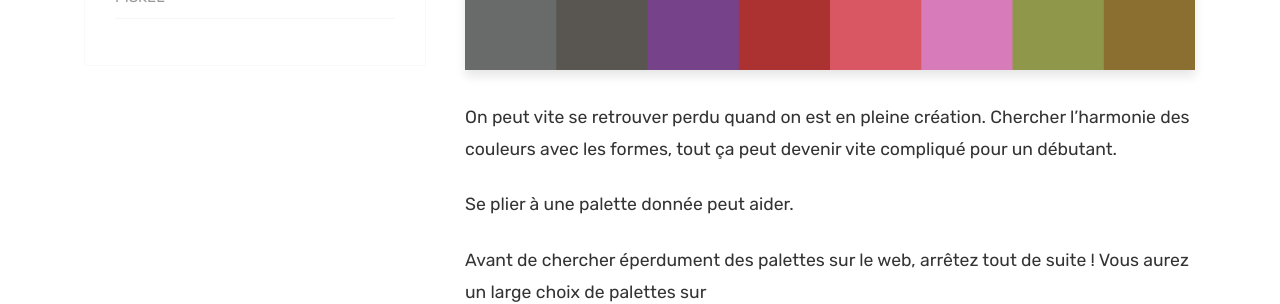
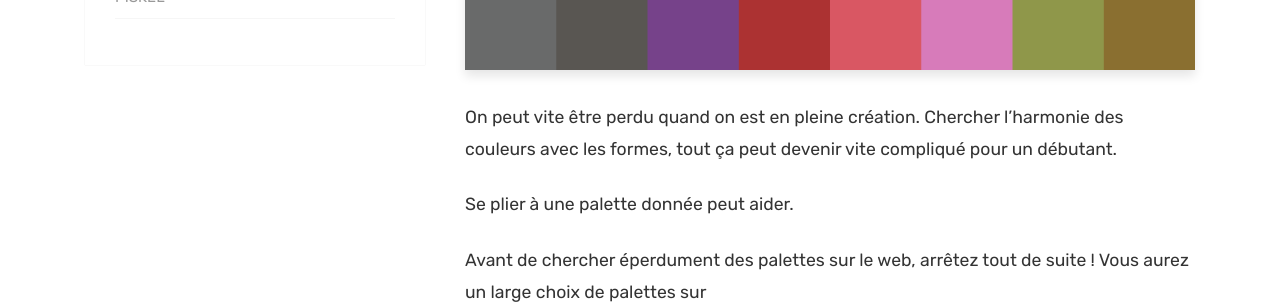
Before and after one commit to Maxibuino/PixBuino, a Jekyll site: the page built from _posts/2019-04-02-Les-palettes-de-couleurs.md, in a window 1280 px wide and 900 px high, scrolled down 483 px. Shown: the part 153-457 px from the top of the window. Built offline with Jekyll 4.4.1, drawn with Linux system fonts in a browser that asks for light colours; comment, search, counter and statistics services are not loaded; some of the changed lines change nothing that is shown.

Commit message:
_posts/2019-04-02-Les-palettes-de-couleurs.md updated from https://stackedit.io/

```diff
--- a/_posts/2019-04-02-Les-palettes-de-couleurs.md
+++ b/_posts/2019-04-02-Les-palettes-de-couleurs.md
@@ -5,7 +5,7 @@
 categories: [ Jekyll, lien]
 image: assets/images/20190402-palette.png
 ---
-On peut vite se retrouver perdu quand on est en pleine création. Chercher l'harmonie des couleurs avec les formes, tout ça peut devenir vite compliqué pour un débutant.
+On peut vite être perdu quand on est en pleine création. Chercher l'harmonie des couleurs avec les formes, tout ça peut devenir vite compliqué pour un débutant.
 
 Se plier à une palette donnée peut aider.
 
@@ -19,7 +19,7 @@
 Endesga 32
 
 <!--stackedit_data:
-eyJoaXN0b3J5IjpbLTE1MTg3ODY4MjUsLTg2NzU3MzM5NywxMT
-A2OTc5MDc5LDkwMzU1OTg2MiwtMzk0NDE0NjUyLDE5OTEwMDU1
-MTZdfQ==
+eyJoaXN0b3J5IjpbMTg4NjM5Njg4NiwtMTUxODc4NjgyNSwtOD
+Y3NTczMzk3LDExMDY5NzkwNzksOTAzNTU5ODYyLC0zOTQ0MTQ2
+NTIsMTk5MTAwNTUxNl19
 -->
```
